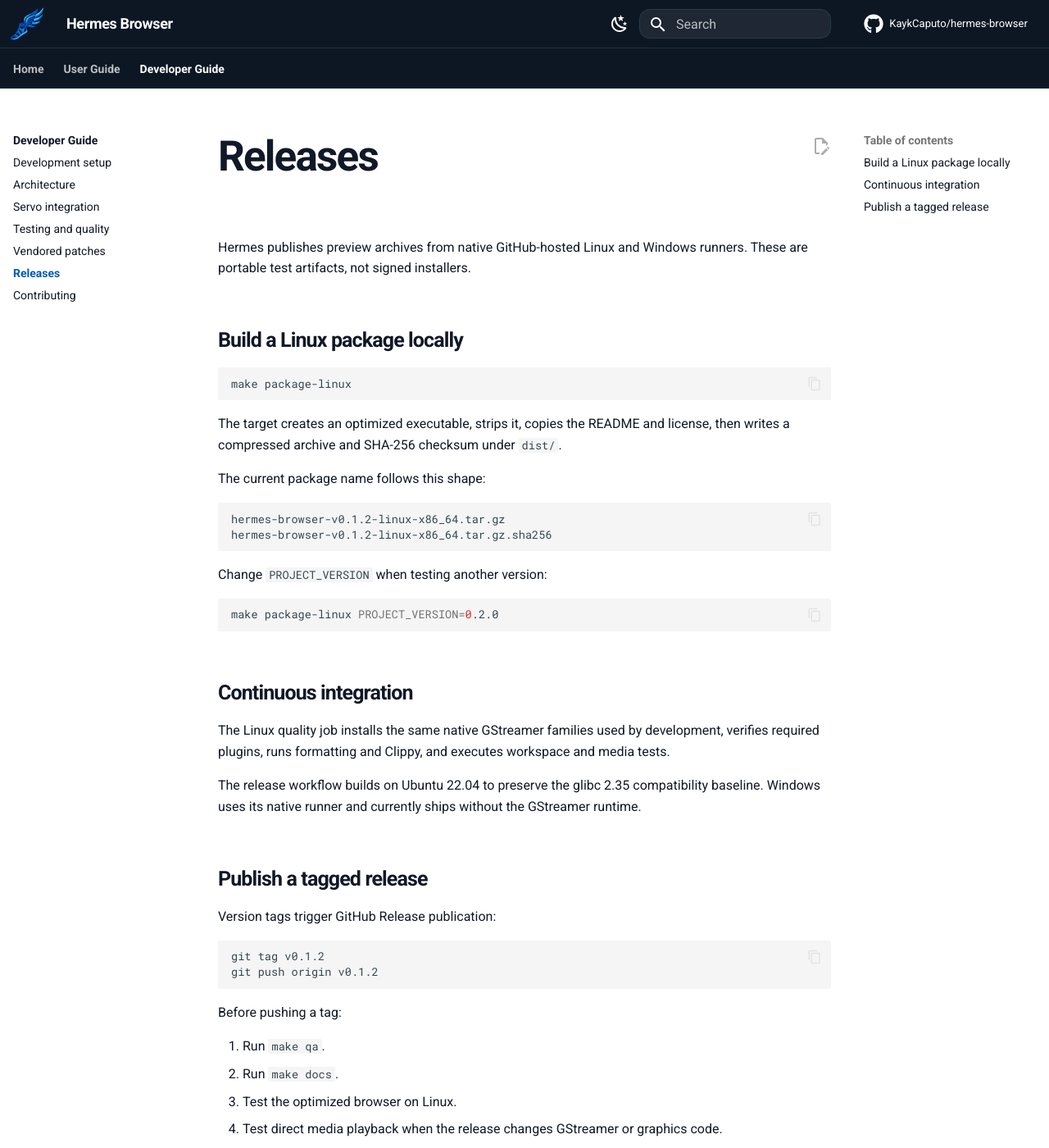
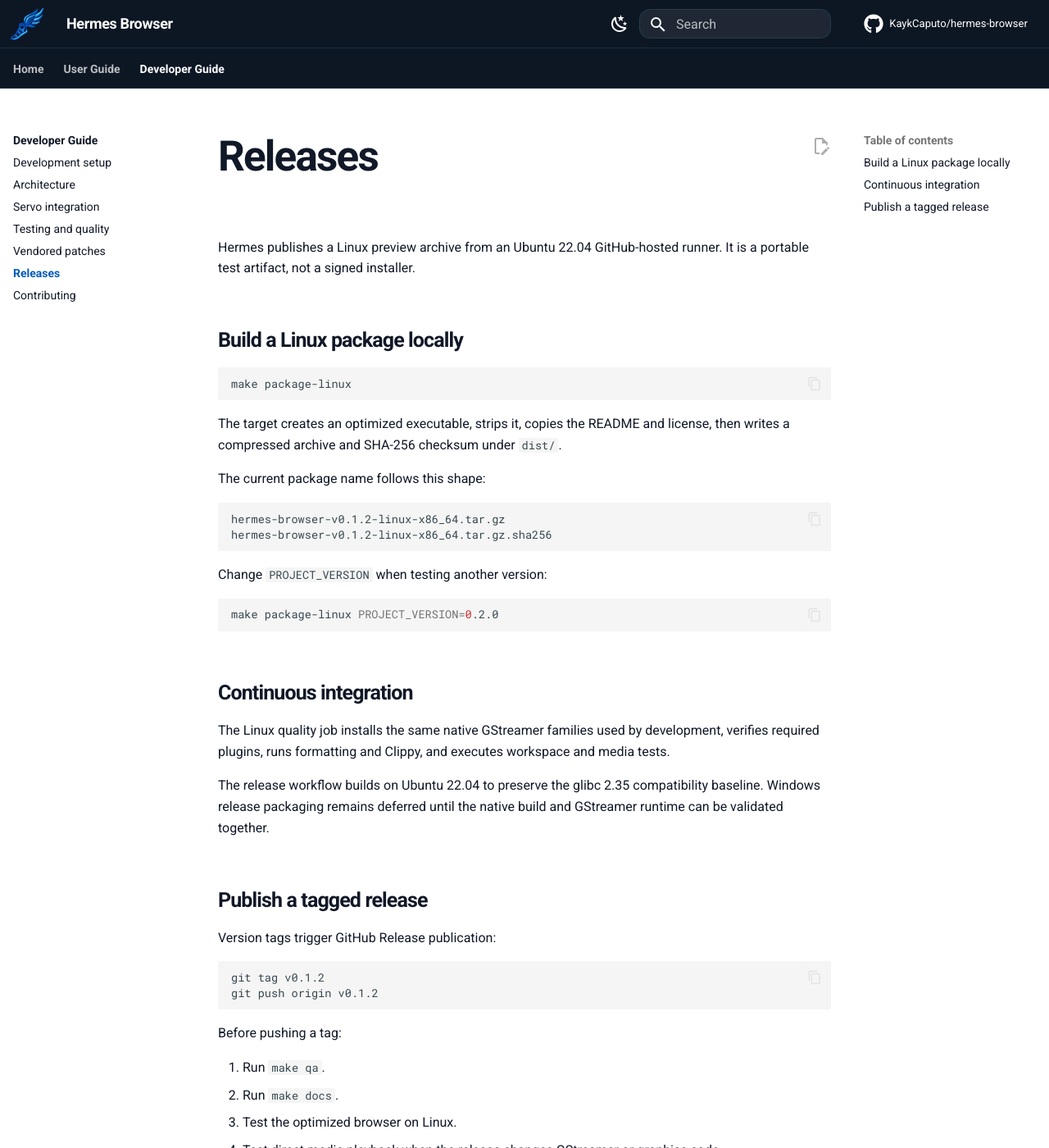
Before and after one commit to KaykCaputo/hermes-browser, an MkDocs documentation site: the page built from docs/developer-guide/releases.md, in a window 1280 px wide and 1400 px high. Shown: the whole window at 82% size. Built offline with MkDocs 1.6.1 and Material for MkDocs 9.7.7, drawn with Linux system fonts in a browser that asks for light colours; comment, search, counter and statistics services are not loaded; some of the changed text lies outside the part shown.

Commit message:
ci: publish Linux releases only

```diff
--- a/docs/developer-guide/releases.md
+++ b/docs/developer-guide/releases.md
@@ -1,11 +1,11 @@
 ---
 title: Releases
-description: Build and publish Hermes Browser Linux and Windows preview archives.
+description: Build and publish the Hermes Browser Linux preview archive.
 ---
 
 # Releases
 
-Hermes publishes preview archives from native GitHub-hosted Linux and Windows runners. These are portable test artifacts, not signed installers.
+Hermes publishes a Linux preview archive from an Ubuntu 22.04 GitHub-hosted runner. It is a portable test artifact, not a signed installer.
 
 ## Build a Linux package locally
 
@@ -32,7 +32,7 @@
 
 The Linux quality job installs the same native GStreamer families used by development, verifies required plugins, runs formatting and Clippy, and executes workspace and media tests.
 
-The release workflow builds on Ubuntu 22.04 to preserve the glibc 2.35 compatibility baseline. Windows uses its native runner and currently ships without the GStreamer runtime.
+The release workflow builds on Ubuntu 22.04 to preserve the glibc 2.35 compatibility baseline. Windows release packaging remains deferred until the native build and GStreamer runtime can be validated together.
 
 ## Publish a tagged release
 
@@ -51,4 +51,4 @@
 4. Test direct media playback when the release changes GStreamer or graphics code.
 5. Confirm the version and expected artifact names.
 
-Manual workflow runs keep the archives as Actions artifacts without publishing a GitHub Release.
+Manual workflow runs keep the Linux archive as an Actions artifact without publishing a GitHub Release.
```
Also changed, not shown: README.md (+4 -7 lines), docs/user-guide/index.md (+1 -1 lines), docs/user-guide/installation.md (+1 -1 lines), 2 other files.
